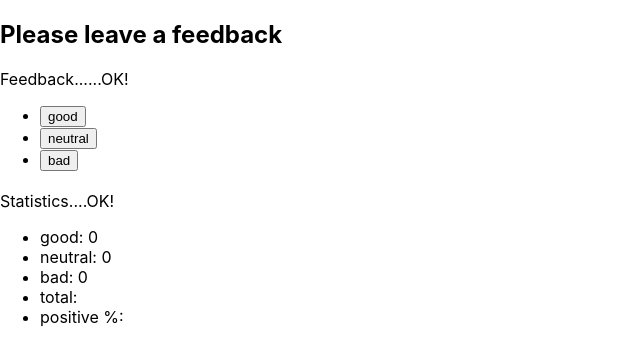
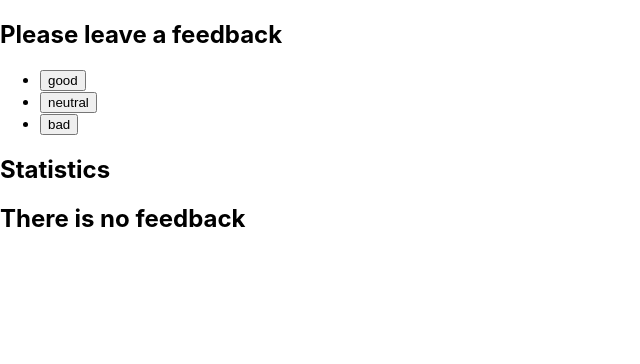
Before and after one commit to 45514118/react-hw-02-feedback, a React (Create React App) app: page / in a window 1280 px wide. Shown: the top 364 px of the page, without its empty margins (0-640 px from the left). Built offline with nearby package versions, Linux system fonts and the light colour scheme.

Commit message:
add section & notification

```diff
--- a/src/components/App.jsx
+++ b/src/components/App.jsx
@@ -2,6 +2,7 @@ import { Component } from 'react'
 import { Feedback } from './feedback/Feedback'
 import { Statistics } from './statistics/Statistics'
 import { Section } from './section/Section'
+import { Notification } from './notification/Notification'
 
 export default class App extends Component {
   state = {
@@ -29,14 +30,17 @@ export default class App extends Component {
   render() {
     const { good, neutral, bad, total, positivePercentage } = this.state
     const keys = Object.keys(this.state)
-    console.log(this.state);
     return (
       <>
         <Section title='Please leave a feedback'>
           <Feedback options={keys.filter(k => k !== 'total' && k !== 'positivePercentage')} onLeaveFeedback={this.onLeaveFeedback} />
         </Section>
-        <Section>
-        <Statistics good={good} neutral={neutral} bad={bad} total={total} positivePercentage={positivePercentage} />
+        <Section title='Statistics'>
+          {total ?
+            <Statistics good={good} neutral={neutral} bad={bad} total={total} positivePercentage={positivePercentage} />
+            :
+            <Notification message="There is no feedback"/>
+          }
         </Section>
         </>
     )
--- a/src/components/feedback/Feedback.jsx
+++ b/src/components/feedback/Feedback.jsx
@@ -1,7 +1,6 @@
 export const Feedback = ({options, onLeaveFeedback}) => {
     return (
         <>
-            Feedback......OK!
             <ul>
                 {options.map(option => (
                     <li key={option}>
--- /dev/null
+++ b/src/components/notification/Notification.jsx
@@ -0,0 +1,7 @@
+export const Notification = ({message}) => {
+    return (
+        <section>
+            <h2>{message}</h2>
+        </section>
+    )
+}
--- a/src/components/statistics/Statistics.jsx
+++ b/src/components/statistics/Statistics.jsx
@@ -1,7 +1,6 @@
 export const Statistics = ({good, neutral, bad, total, positivePercentage}) => {
     return (
         <>
-            Statistics....OK!
             <ul>
                 <li key='1'>good: {good}</li>
                 <li key='2'>neutral: {neutral}</li>
```
